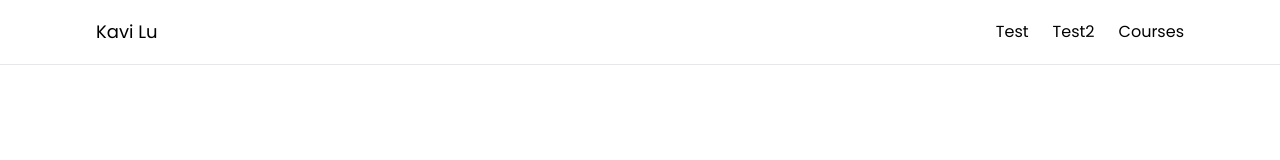
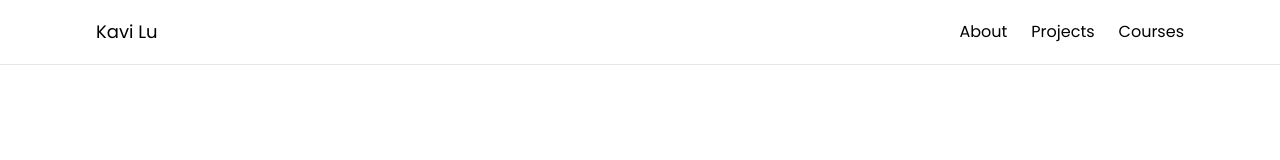
Before and after one commit to Kavi-1/portfolio-kavi, a Next.js app: page / in a window 1280 px wide. Shown: the top 160 px of the page. Built offline with nearby package versions, Linux system fonts and the light colour scheme.

Commit message:
revert changes

```diff
--- a/app/components/nav.tsx
+++ b/app/components/nav.tsx
@@ -21,8 +21,8 @@ export default function Nav() {
                 </div>
 
                 <div className="hidden md:flex gap-6 text-base text-black dark:text-white font-medium">
-                    <Link href="/#about">Test</Link>
-                    <Link href="/#projects">Test2</Link>
+                    <Link href="/#about">About</Link>
+                    <Link href="/#projects">Projects</Link>
                     <Link href="/#courses">Courses</Link>
                 </div>
 
```
